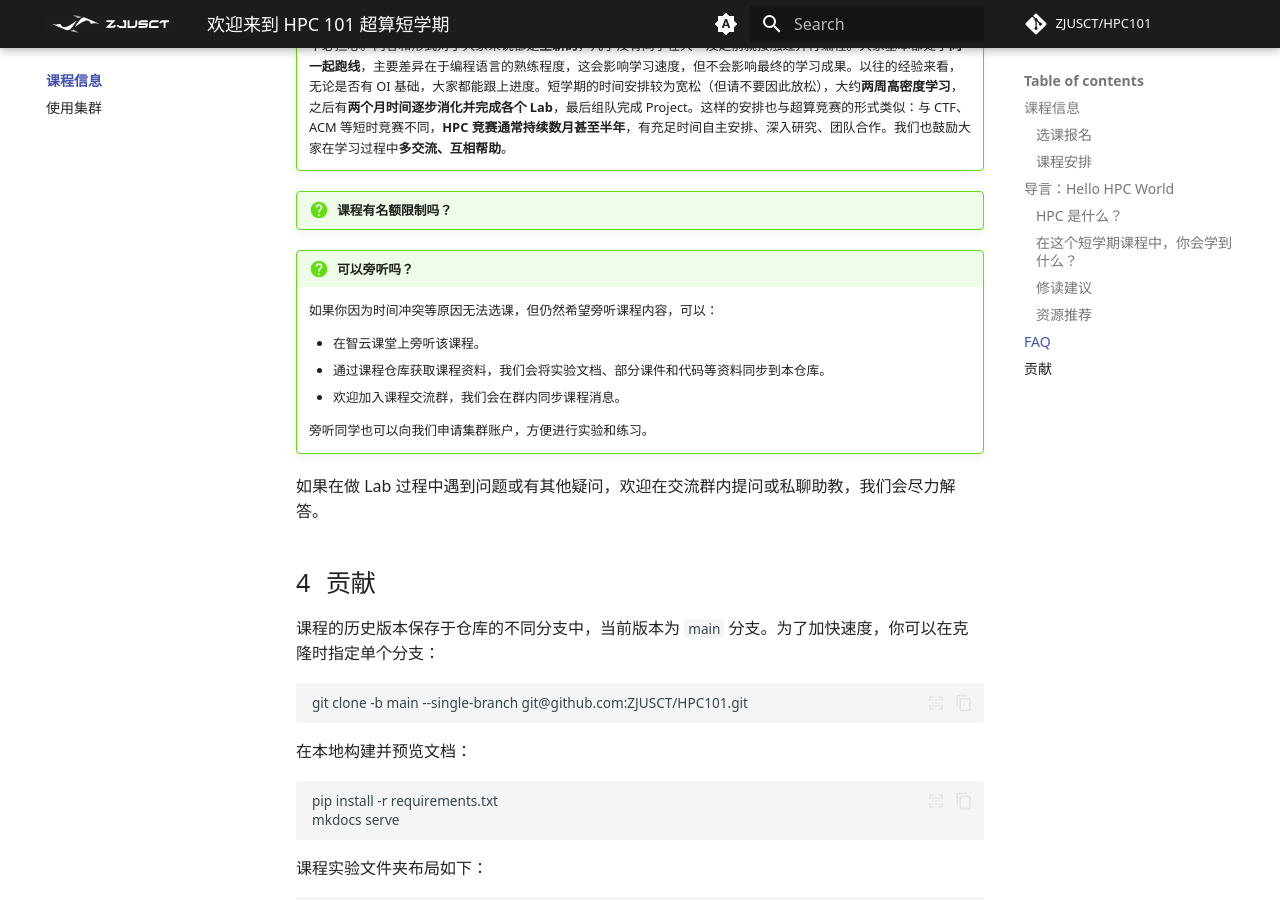
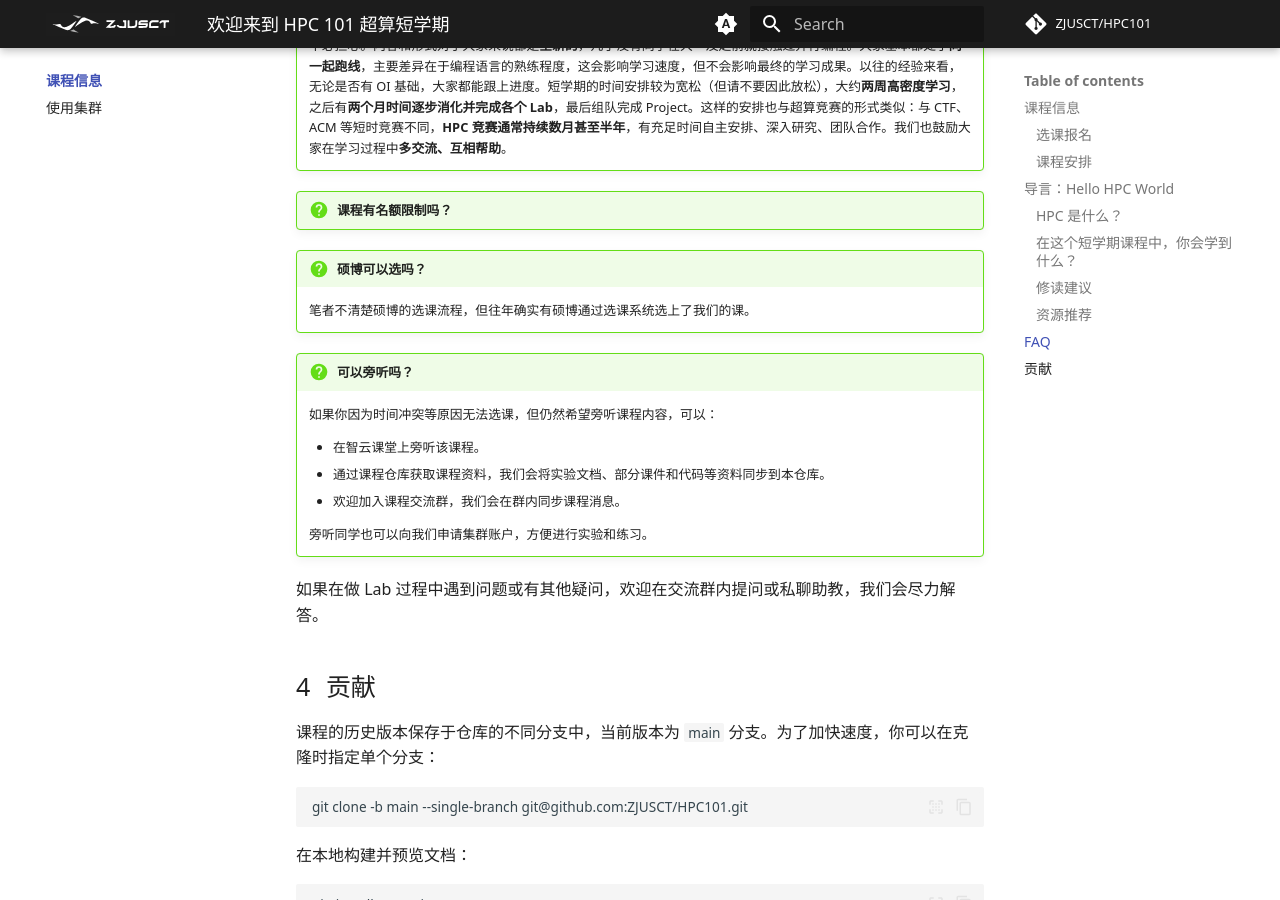
Before and after one commit to wys917/HPC101, an MkDocs documentation site: the page built from docs/index.md, in a window 1280 px wide and 900 px high, scrolled down 6716 px. Built offline with MkDocs 1.6.1 and Material for MkDocs 9.7.7, drawn with Linux system fonts in a browser that asks for light colours; emoji names are drawn with the system emoji font; some web fonts are replaced; comment, search, counter and statistics services are not loaded.

Commit message:
docs: FAQ

```diff
--- a/docs/index.md
+++ b/docs/index.md
@@ -166,6 +166,10 @@ HPC 提供的超高性能，使得它在很多领域都有着广泛的应用。
 
 !!! question "课程有名额限制吗？"
 
+!!! question "硕博可以选吗？"
+
+    笔者不清楚硕博的选课流程，但往年确实有硕博通过选课系统选上了我们的课。
+
 !!! question "可以旁听吗？"
 
     如果你因为时间冲突等原因无法选课，但仍然希望旁听课程内容，可以：
```
